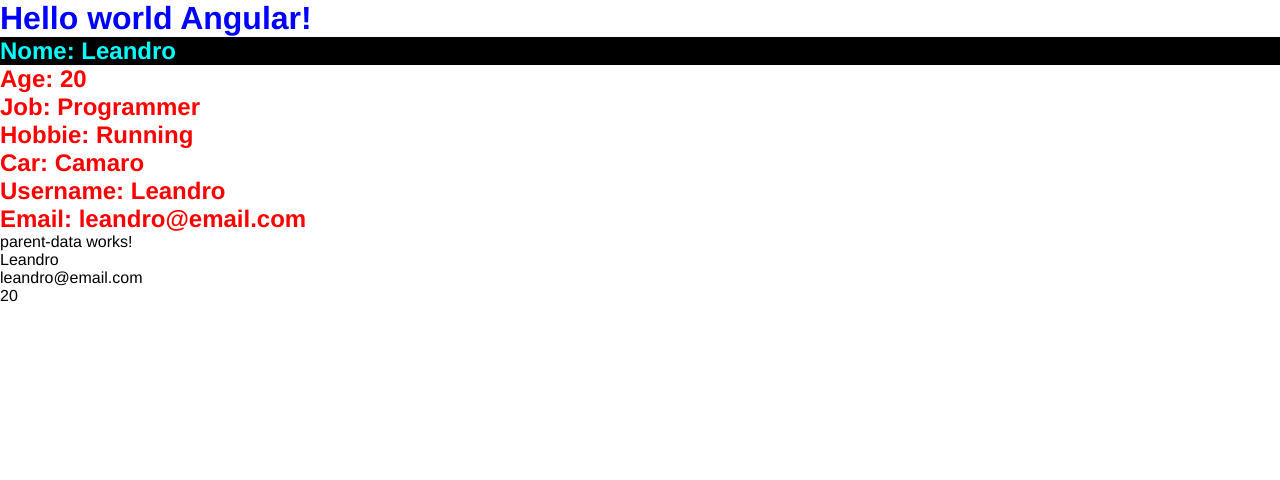
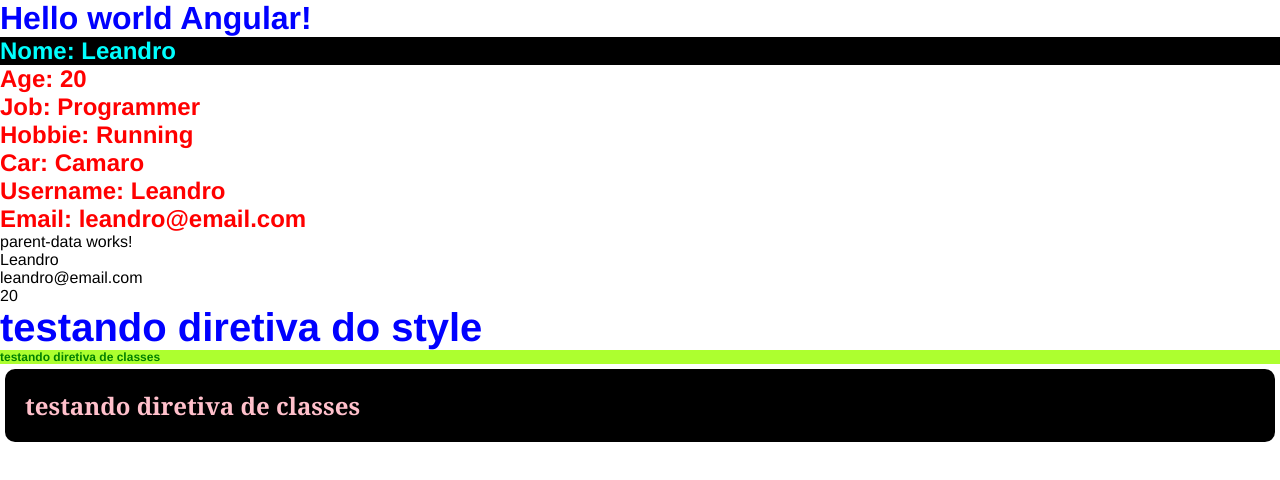
Before and after one commit to MartiniLeandro/Angular_Estudos, an Angular app: page / in a window 1280 px wide. Shown: the top 480 px of the page. Built offline with nearby package versions, Linux system fonts and the light colour scheme.

Commit message:
aprendendo diretivas de style e class

```diff
--- a/src/app/app.html
+++ b/src/app/app.html
@@ -1,3 +1,4 @@
 <h1>Hello world Angular!</h1>
 <app-first-component [userName]="userName" [data]="userData"></app-first-component>
 <app-parent-data [name]="userName" [userData] ="userData"></app-parent-data>
+<app-directives></app-directives>
--- a/src/app/app.ts
+++ b/src/app/app.ts
@@ -1,11 +1,11 @@
 import { Component, signal } from '@angular/core';
-import { RouterOutlet } from '@angular/router';
 import { FirstComponent } from './components/first-component/first-component';
 import { ParentData } from './components/parent-data/parent-data';
+import { Directives } from './components/directives/directives';
 
 @Component({
   selector: 'app-root',
-  imports: [RouterOutlet,FirstComponent,ParentData],
+  imports: [FirstComponent,ParentData,Directives],
   templateUrl: './app.html',
   styleUrl: './app.css'
 })
--- /dev/null
+++ b/src/app/components/directives/directives.css
@@ -0,0 +1,15 @@
+.small-text{
+    font-size: 12px;
+}
+.green-color{
+    color: green;
+    background: greenyellow;
+}
+.pretty{
+    background-color: black;
+    color: pink;
+    font-family: Georgia, 'Times New Roman', Times, serif;
+    padding: 20px;
+    margin: 5px;
+    border-radius: 10px;
+}
--- /dev/null
+++ b/src/app/components/directives/directives.html
@@ -0,0 +1,3 @@
+<h2 [ngStyle]="{'font-size': 40 +'px',color: color}">testando diretiva do style</h2>
+<h2 [ngClass]="classes">testando diretiva de classes</h2>
+<h2 [ngClass]="class">testando diretiva de classes</h2>
--- /dev/null
+++ b/src/app/components/directives/directives.ts
@@ -0,0 +1,15 @@
+import { Component } from '@angular/core';
+import { CommonModule } from '@angular/common';
+
+@Component({
+  selector: 'app-directives',
+  imports: [CommonModule],
+  templateUrl: './directives.html',
+  styleUrl: './directives.css'
+})
+export class Directives {
+  size = 40;
+  color = "blue";
+  classes = "small-text green-color";
+  class = "pretty"
+}
```
Also changed, not shown: 1 other file (tests, documents, lock files or other folders).
